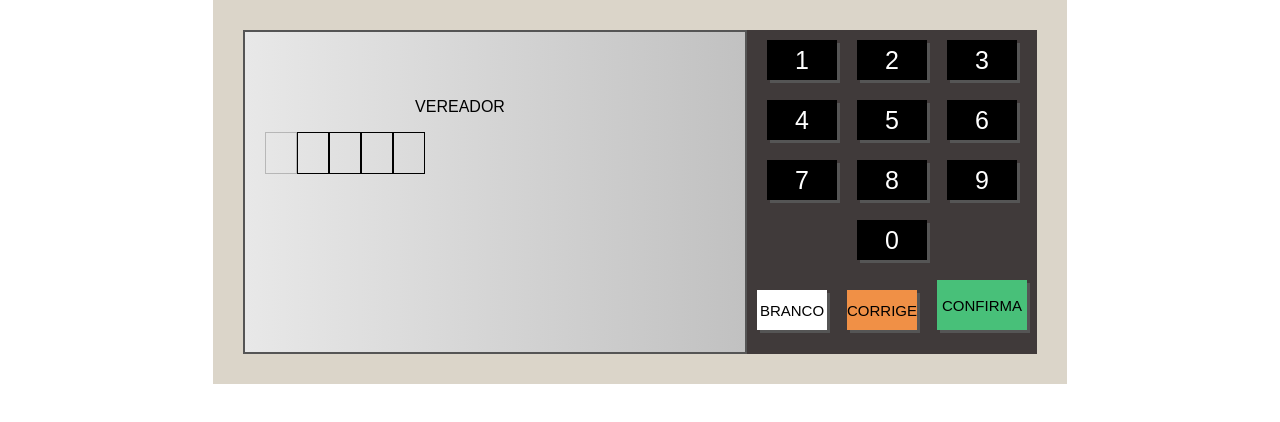
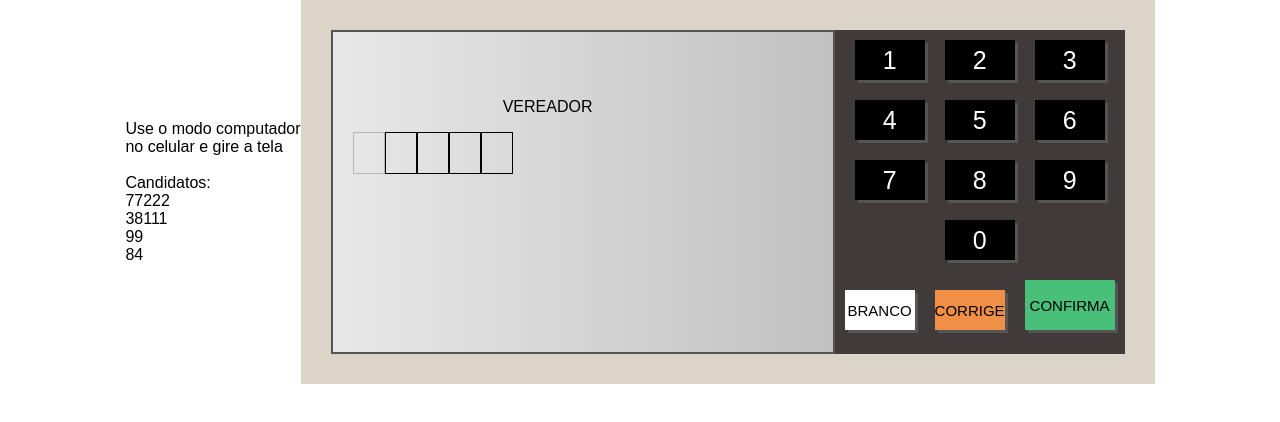
Before and after one commit to ReneFarias/pratica_js_urna_eletronica, a plain HTML site: page index.html in a window 1280 px wide. Drawn offline with Linux system fonts and the light colour scheme.

Commit message:
add guia
add guia

```diff
--- a/index.html
+++ b/index.html
@@ -8,6 +8,16 @@
     <link rel="stylesheet" href="style.css">
 </head>
 <body>
+    <div class="dicas">
+        Use o modo computador</br>
+        no celular e gire a tela</br>
+         </br>
+        Candidatos:</br>
+        77222</br>
+        38111</br>
+        99</br>
+        84</br>
+    </div>
     <div class="urna">
         <div class="tela">
            <dic class="d-1">
--- a/style.css
+++ b/style.css
@@ -168,3 +168,11 @@ body {
     justify-content: center;
     align-items: center;
 }
+
+.dicas {
+    align-items: center;
+    justify-content: flex-start;
+    text-align: left;
+    display: flex;
+
+}
```
